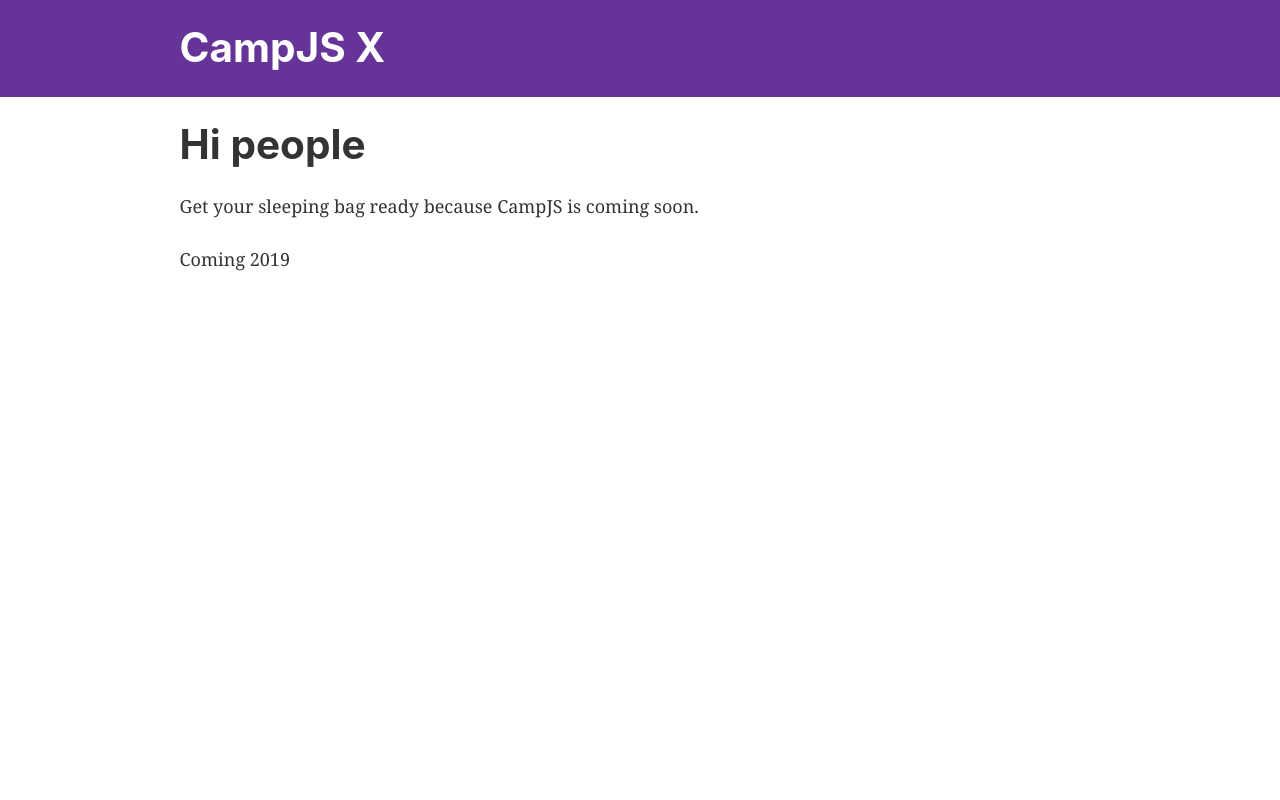
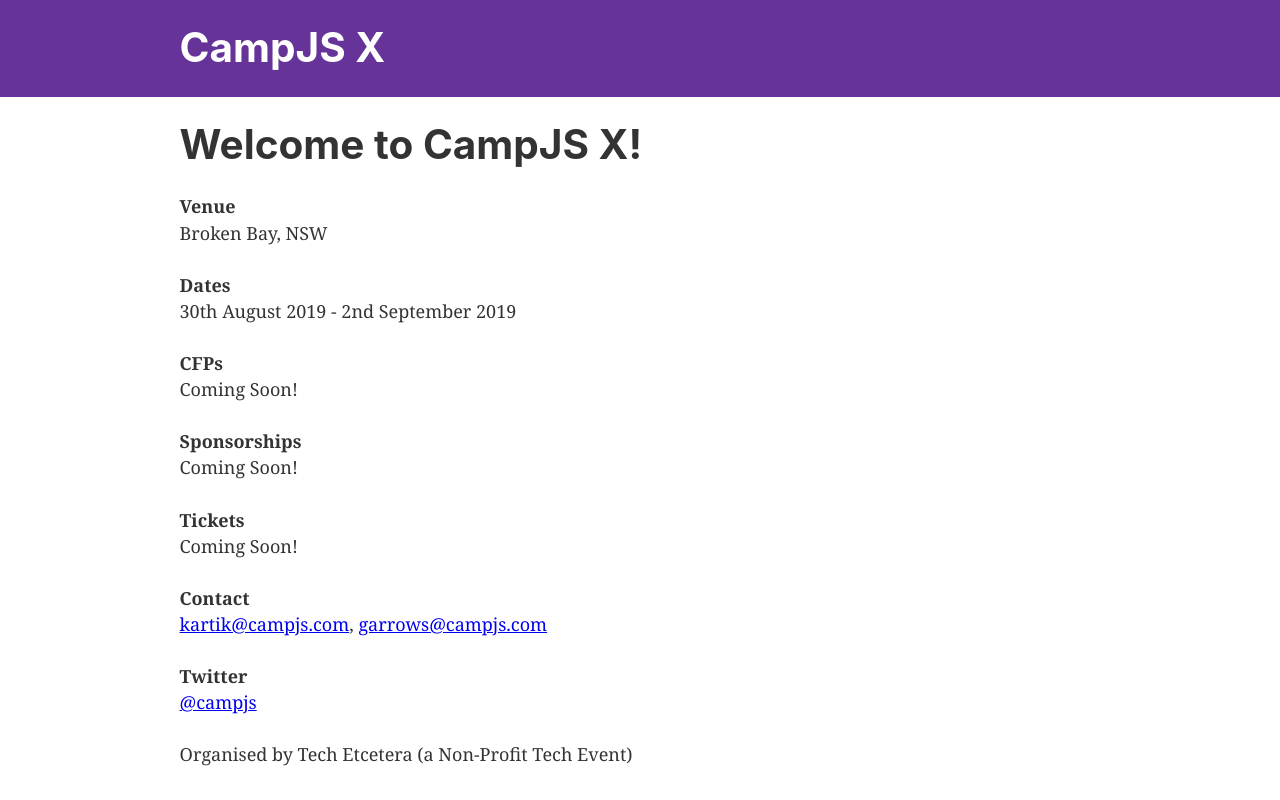
Before and after one commit to campjs/campjs-xi, a Gatsby site: page / in a window 1280 px wide. Built offline with nearby package versions, Linux system fonts and the light colour scheme; Gatsby itself is replaced by a stand-in of ours.

Commit message:
add basic info;

```diff
--- a/src/components/layout.js
+++ b/src/components/layout.js
@@ -36,7 +36,7 @@
         >
           <main>{children}</main>
           <footer>
-            Coming 2019
+            Organised by Tech Etcetera (a Non-Profit Tech Event)
           </footer>
         </div>
       </>
--- a/src/pages/index.js
+++ b/src/pages/index.js
@@ -8,8 +8,29 @@
 const IndexPage = () => (
   <Layout>
     <SEO title="Home" />
-    <h1>Hi people</h1>
-    <p>Get your sleeping bag ready because CampJS is coming soon.</p>
+    <h1>Welcome to CampJS X!</h1>
+    <dl>
+      <dt>Venue</dt>
+      <dd>Broken Bay, NSW</dd>
+
+      <dt>Dates</dt>
+      <dd>30th August 2019 - 2nd September 2019</dd>
+
+      <dt>CFPs</dt>
+      <dd>Coming Soon!</dd>
+
+      <dt>Sponsorships</dt>
+      <dd>Coming Soon!</dd>
+
+      <dt>Tickets</dt>
+      <dd>Coming Soon!</dd>
+
+      <dt>Contact</dt>
+      <dd><a href="mailto:kartik@campjs.com">kartik@campjs.com</a>, <a href="mailto:garrows@campjs.com">garrows@campjs.com</a></dd>
+
+      <dt>Twitter</dt>
+      <dd><a href="https://twitter.com/campjs">@campjs</a></dd>
+    </dl>
   </Layout>
 )
 
```
Also changed, not shown: 1 other file.
